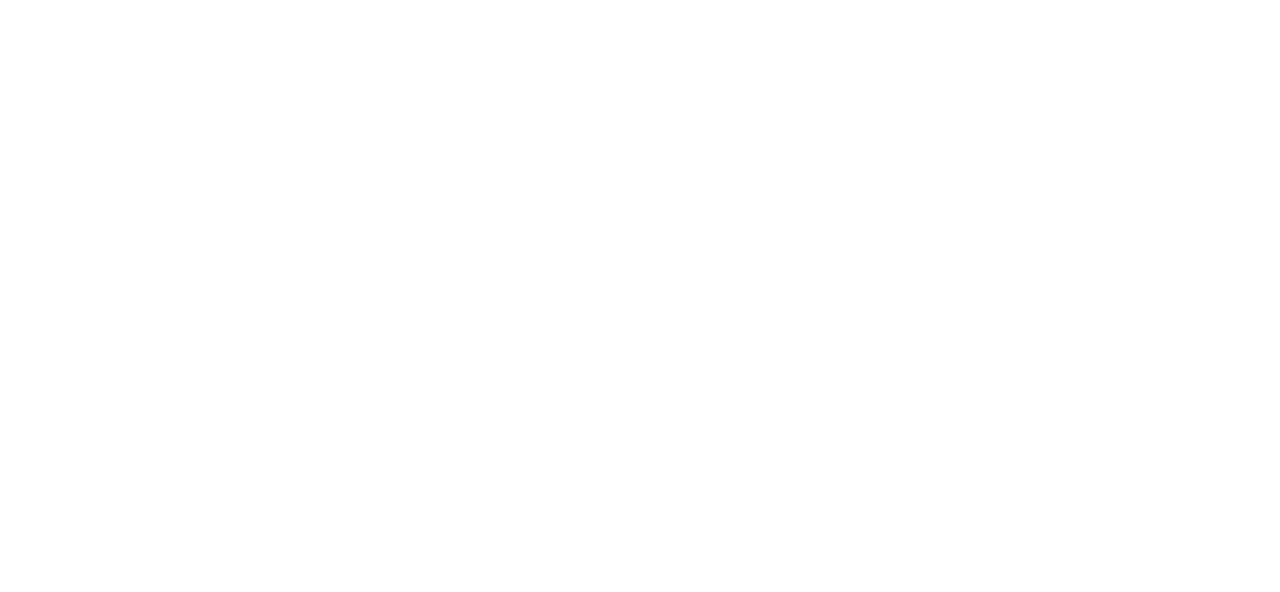
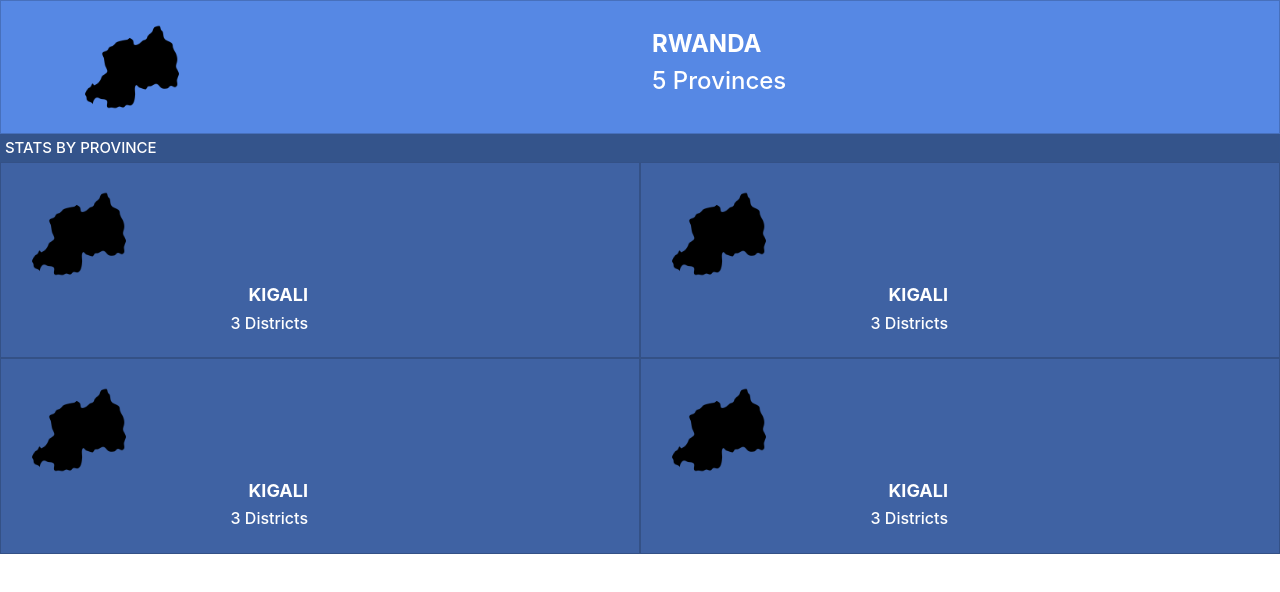
Before and after one commit to egichuhis/rwanda-locations, a React (Create React App) app: page / in a window 1280 px wide. Before the commit this address had no page. Shown: the top 592 px of the page. Built offline with nearby package versions, Linux system fonts and the light colour scheme.

Commit message:
Add Provinces and Header components

```diff
--- a/src/App.js
+++ b/src/App.js
@@ -1,11 +1,15 @@
 import { BrowserRouter, Routes, Route } from 'react-router-dom';
-import TestComponent from './components/TestComponent';
+import Header from './components/Layout/Header';
+import Provinces from './components/Provinces';
+import Districts from './components/Districts';
 
 function App() {
   return (
     <BrowserRouter>
+      <Header />
       <Routes>
-        <Route path="/test" element={<TestComponent />} />
+        <Route path="/" element={<Provinces />} />
+        <Route path="/districts" element={<Districts />} />
       </Routes>
     </BrowserRouter>
   );
--- /dev/null
+++ b/src/components/Districts.jsx
@@ -0,0 +1,21 @@
+import React from 'react';
+
+const Districts = () => (
+  <div>
+    <h1
+      style={{
+        fontSize: 15,
+        background: '#34548b',
+        color: 'var(--bs-body-bg)',
+        paddingLeft: 5,
+        paddingBottom: 5,
+        paddingTop: 5,
+        marginBottom: 0,
+      }}
+    >
+      STATS BY DISTRICTS
+    </h1>
+  </div>
+);
+
+export default Districts;
--- /dev/null
+++ b/src/components/Layout/Header.jsx
@@ -0,0 +1,23 @@
+import React from 'react';
+import DarkMap from '../../imgs/map_dark.png';
+
+const Header = () => (
+  <div className="card" style={{ background: '#5688e4', borderRadius: 0 }}>
+    <div className="card-body">
+      <div className="container">
+        <div className="row" style={{ color: 'var(--bs-body-bg)' }}>
+          <div className="col-6 col-md-6">
+            <img src={DarkMap} alt="Rwanda Map" style={{ width: 100 }} />
+          </div>
+          <div className="col-6 col-md-6 align-self-center">
+            <h4 style={{ fontWeight: 'bold' }}>RWANDA</h4>
+            <h4>5 Provinces</h4>
+          </div>
+        </div>
+      </div>
+    </div>
+  </div>
+
+);
+
+export default Header;
--- /dev/null
+++ b/src/components/Provinces.jsx
@@ -0,0 +1,145 @@
+import React from 'react';
+import DarkMap from '../imgs/map_dark.png';
+
+const Provinces = () => (
+  <div>
+    <h1
+      style={{
+        fontSize: 15,
+        background: '#34548b',
+        color: 'var(--bs-body-bg)',
+        paddingLeft: 5,
+        paddingBottom: 5,
+        paddingTop: 5,
+        marginBottom: 0,
+      }}
+    >
+      STATS BY PROVINCE
+    </h1>
+    <div className="row g-0 row-cols-2" style={{ background: '#3f62a3' }}>
+      <div className="col">
+        <div className="card" style={{ background: '#3f62a3', borderRadius: 0 }}>
+          <i
+            className="far fa-arrow-alt-circle-right align-self-end"
+            style={{
+              color: 'var(--bs-body-bg)',
+              paddingTop: 0,
+              marginTop: 5,
+              marginRight: 5,
+              fontSize: 18,
+            }}
+          />
+          <div className="card-body">
+            <div className="container">
+              <div
+                className="row flex-column"
+                style={{ color: 'var(--bs-body-bg)' }}
+              >
+                <div className="col-12 col-md-6">
+                  <img src={DarkMap} alt="dark map" style={{ width: 100 }} />
+                </div>
+                <div className="col-12 col-md-6" style={{ textAlign: 'right' }}>
+                  <h4 style={{ fontWeight: 'bold', fontSize: 18 }}>KIGALI</h4>
+                  <h4 style={{ fontSize: 16 }}>3 Districts</h4>
+                </div>
+              </div>
+            </div>
+          </div>
+        </div>
+      </div>
+      <div className="col">
+        <div className="card" style={{ background: '#3f62a3', borderRadius: 0 }}>
+          <i
+            className="far fa-arrow-alt-circle-right align-self-end"
+            style={{
+              color: 'var(--bs-body-bg)',
+              paddingTop: 0,
+              marginTop: 5,
+              marginRight: 5,
+              fontSize: 18,
+            }}
+          />
+          <div className="card-body">
+            <div className="container">
+              <div
+                className="row flex-column"
+                style={{ color: 'var(--bs-body-bg)' }}
+              >
+                <div className="col-12 col-md-6">
+                  <img src={DarkMap} alt="dark map" style={{ width: 100 }} />
+                </div>
+                <div className="col-12 col-md-6" style={{ textAlign: 'right' }}>
+                  <h4 style={{ fontWeight: 'bold', fontSize: 18 }}>KIGALI</h4>
+                  <h4 style={{ fontSize: 16 }}>3 Districts</h4>
+                </div>
+              </div>
+            </div>
+          </div>
+        </div>
+      </div>
+      <div className="col">
+        <div className="card" style={{ background: '#3f62a3', borderRadius: 0 }}>
+          <i
+            className="far fa-arrow-alt-circle-right align-self-end"
+            style={{
+              color: 'var(--bs-body-bg)',
+              paddingTop: 0,
+              marginTop: 5,
+              marginRight: 5,
+              fontSize: 18,
+            }}
+          />
+          <div className="card-body">
+            <div className="container">
+              <div
+                className="row flex-column"
+                style={{ color: 'var(--bs-body-bg)' }}
+              >
+                <div className="col-12 col-md-6">
+                  <img src={DarkMap} alt="dark map" style={{ width: 100 }} />
+                </div>
+                <div className="col-12 col-md-6" style={{ textAlign: 'right' }}>
+                  <h4 style={{ fontWeight: 'bold', fontSize: 18 }}>KIGALI</h4>
+                  <h4 style={{ fontSize: 16 }}>3 Districts</h4>
+                </div>
+              </div>
+            </div>
+          </div>
+        </div>
+      </div>
+      <div className="col">
+        <div className="card" style={{ background: '#3f62a3', borderRadius: 0 }}>
+          <i
+            className="far fa-arrow-alt-circle-right align-self-end"
+            style={{
+              color: 'var(--bs-body-bg)',
+              paddingTop: 0,
+              marginTop: 5,
+              marginRight: 5,
+              fontSize: 18,
+            }}
+          />
+          <div className="card-body">
+            <div className="container">
+              <div
+                className="row flex-column"
+                style={{ color: 'var(--bs-body-bg)' }}
+              >
+                <div className="col-12 col-md-6">
+                  <img src={DarkMap} alt="dark map" style={{ width: 100 }} />
+                </div>
+                <div className="col-12 col-md-6" style={{ textAlign: 'right' }}>
+                  <h4 style={{ fontWeight: 'bold', fontSize: 18 }}>KIGALI</h4>
+                  <h4 style={{ fontSize: 16 }}>3 Districts</h4>
+                </div>
+              </div>
+            </div>
+          </div>
+        </div>
+      </div>
+    </div>
+
+  </div>
+);
+
+export default Provinces;
--- a/src/components/TestComponent.jsx
+++ /dev/null
@@ -1,9 +0,0 @@
-import React from 'react';
-
-const TestComponent = () => (
-  <div>
-    <h1>Hello, World</h1>
-  </div>
-);
-
-export default TestComponent;
--- a/src/index.js
+++ b/src/index.js
@@ -1,5 +1,6 @@
 import React from 'react';
 import ReactDOM from 'react-dom/client';
+import 'bootstrap/dist/css/bootstrap.min.css';
 import './index.css';
 import { Provider } from 'react-redux';
 import App from './App';
```
Also changed, not shown: src/components/Card.jsx (added, +7 -0 lines).
